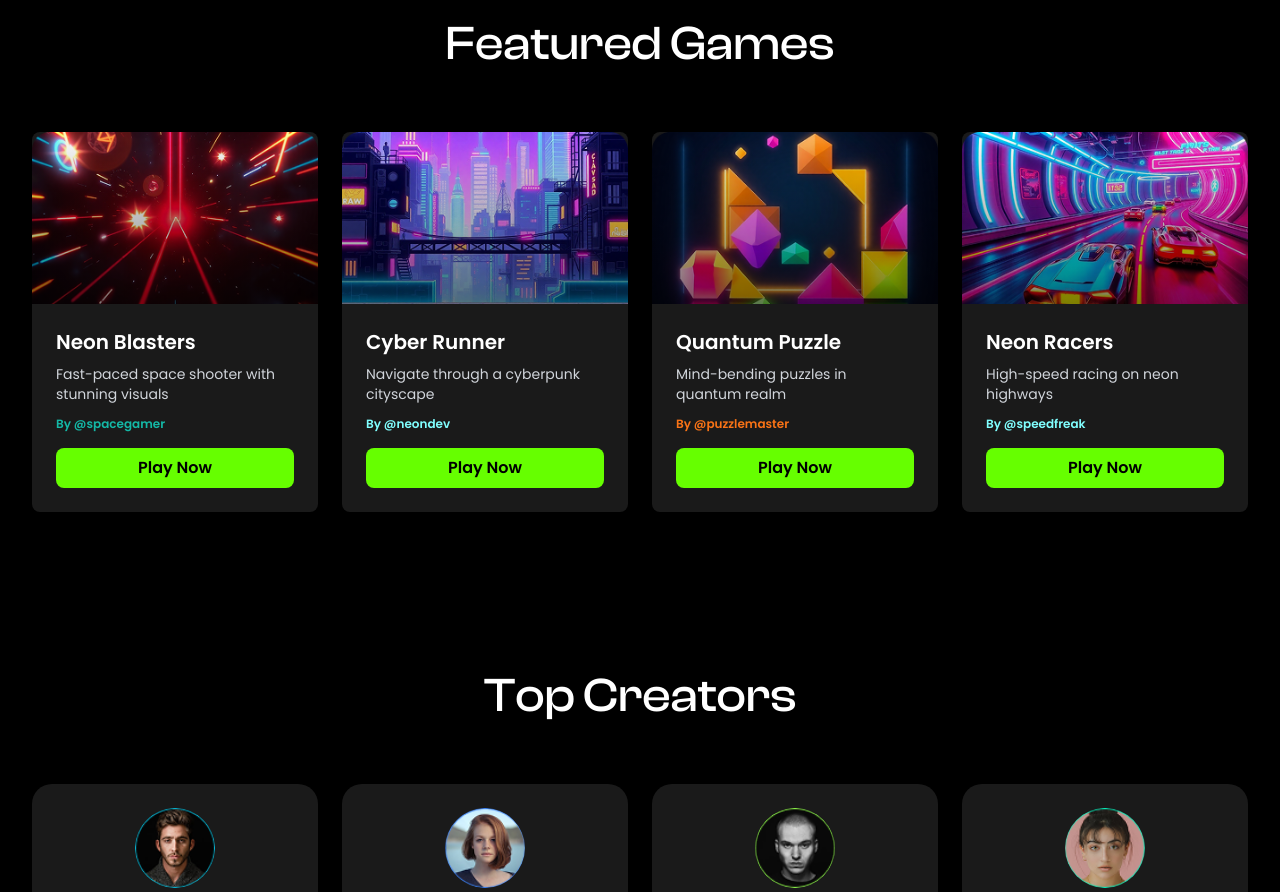
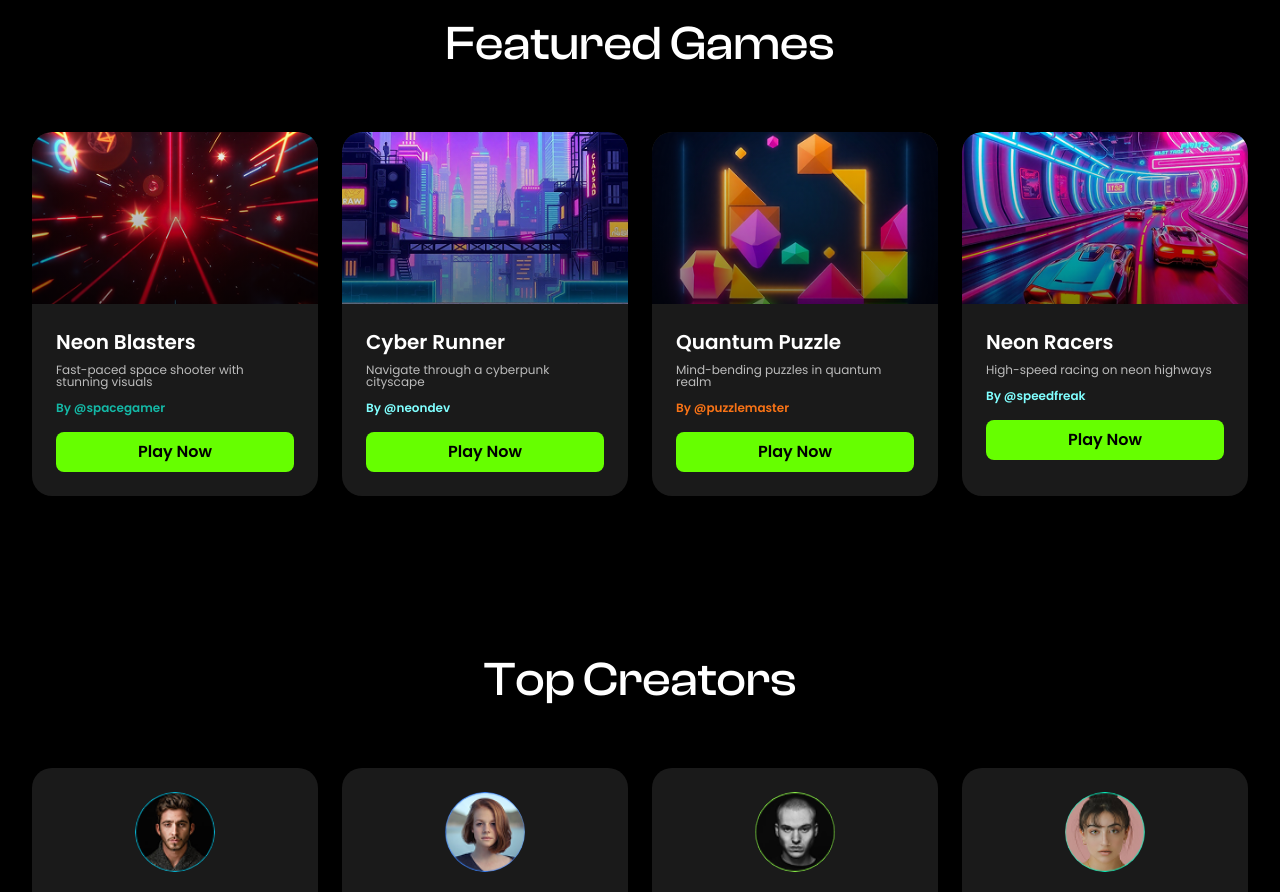
Before and after one commit to 0xnehasingh/GameTerminalFrontend, a React (Vite) app: page / in a window 1280 px wide. Shown: the part 860-1752 px from the top of the page. Built offline with nearby package versions, Linux system fonts and the light colour scheme.

Commit message:
typography for improved visual consistency.

```diff
--- a/src/components/FeaturedGames.tsx
+++ b/src/components/FeaturedGames.tsx
@@ -35,7 +35,7 @@ const FeaturedGames: React.FC = () => {
   const getGameImage = (imageType: string) => {
     const images = {
       'space-shooter': (
-        <div className="w-full h-50 rounded-t-lg relative overflow-hidden">
+        <div className="w-full h-50 rounded-t-[20px] relative overflow-hidden">
           <img
             src="/img1.png"
             alt="Neon Blasters - Space Shooter"
@@ -45,7 +45,7 @@ const FeaturedGames: React.FC = () => {
         </div>
       ),
       'cyberpunk': (
-        <div className="w-full h-50 rounded-t-lg relative overflow-hidden">
+        <div className="w-full h-50 rounded-t-[20px] relative overflow-hidden">
           <img
             src="/img2.png"
             alt="Cyber Runner - Cyberpunk Cityscape"
@@ -55,7 +55,7 @@ const FeaturedGames: React.FC = () => {
         </div>
       ),
       'quantum': (
-        <div className="w-full h-50 rounded-t-lg relative overflow-hidden">
+        <div className="w-full h-50 rounded-t-[20px] relative overflow-hidden">
           <img
             src="/img3.png"
             alt="Quantum Puzzle - Abstract Geometric Shapes"
@@ -65,7 +65,7 @@ const FeaturedGames: React.FC = () => {
         </div>
       ),
       'racing': (
-        <div className="w-full h-50 rounded-t-lg relative overflow-hidden">
+        <div className="w-full h-50 rounded-t-[20px] relative overflow-hidden">
           <img
             src="/img4.png"
             alt="Neon Racers - Futuristic Racing Cars"
@@ -87,12 +87,20 @@ const FeaturedGames: React.FC = () => {
 
         <div className="grid grid-cols-1 md:grid-cols-2 lg:grid-cols-4 gap-6">
           {games.map((game, index) => (
-            <div key={index} className="bg-dark-gray rounded-lg overflow-hidden hover:transform hover:scale-105 transition-all duration-300">
+            <div key={index} className="bg-dark-gray rounded-[20px] overflow-hidden hover:transform hover:scale-105 transition-all duration-300">
               {getGameImage(game.image)}
 
               <div className="p-6">
                 <h3 className="text-xl font-poppins font-semibold text-white mb-2">{game.title}</h3>
-                <p className="text-gray-300 text-sm mb-3 font-poppins font-regular">{game.description}</p>
+                <p className="text-gray-300 text-sm mb-3 font-poppins font-regular" style={{
+                  fontFamily: 'Poppins',
+                  fontWeight: 400,
+                  fontStyle: 'normal',
+                  fontSize: '12px',
+                  color: '#BCBCBC',
+                  lineHeight: '100%',
+                  letterSpacing: '0%'
+                }}>{game.description}</p>
                 <p className={`text-neon-cyan text-xs mb-4 font-poppins font-semibold ${game.textColor}`}>By {game.developer}</p>
                 <button className="w-full bg-neon-green text-black py-2 px-4 rounded-lg hover:bg-green-400 font-poppins font-semibold transition-colors">
                   Play Now
```
